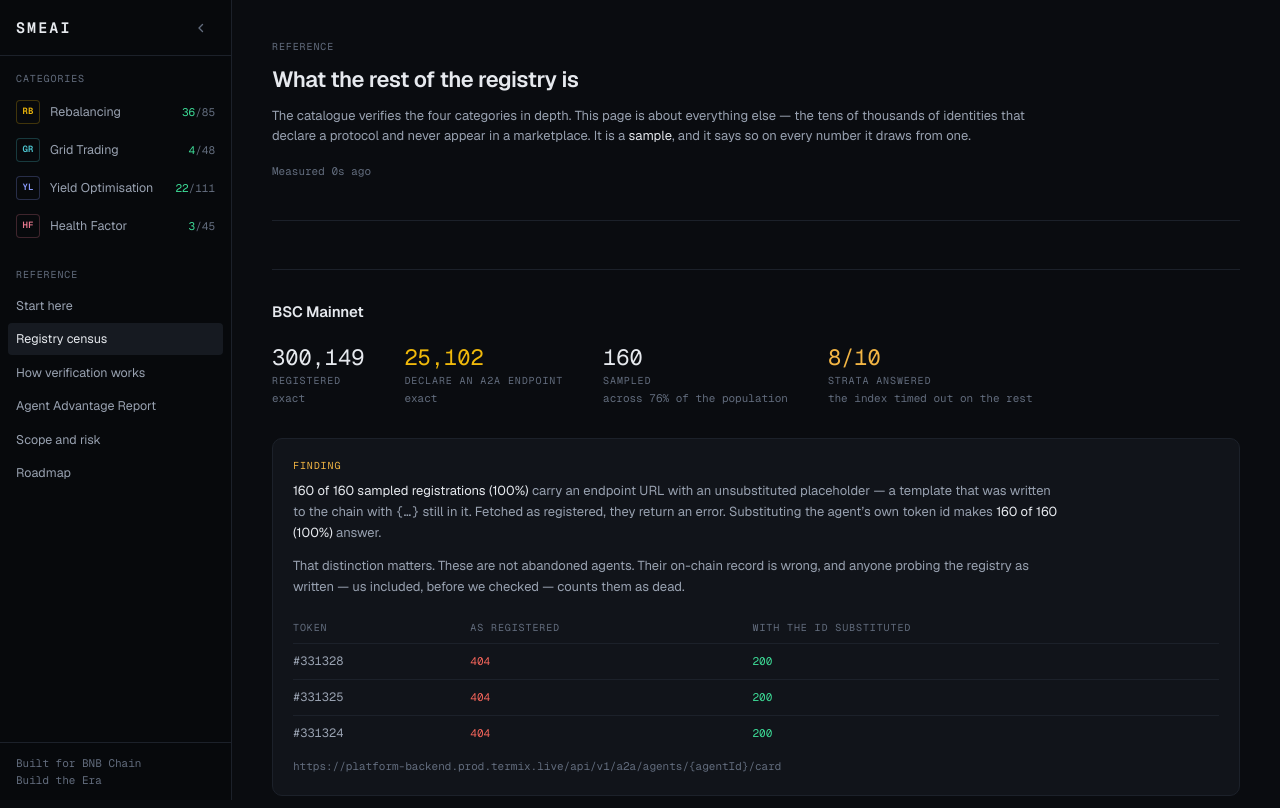
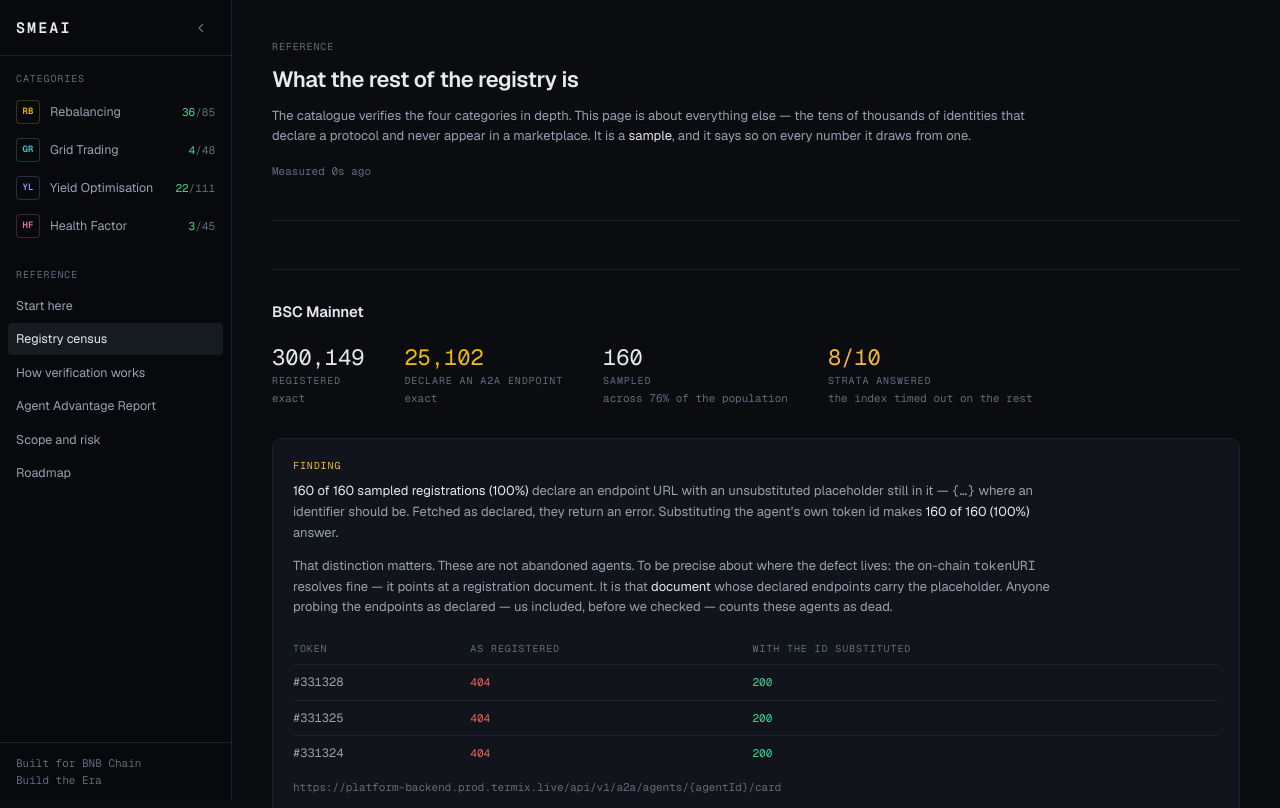
Before and after one commit to Elioz404/SMEAI, a Next.js app: page /census in a window 1280 px wide. Shown: the top 808 px of the page. Built offline with nearby package versions, Linux system fonts and the light colour scheme.

Commit message:
Rename judges page to /start and document agent listing

```diff
--- a/src/app/census/page.tsx
+++ b/src/app/census/page.tsx
@@ -136,9 +136,9 @@ function ChainBlock({ c, lead = false }: { c: CensusChain; lead?: boolean }) {
               {s.broken_template} of {s.with_endpoint} sampled registrations
               {brokenPct !== null ? ` (${brokenPct}%)` : ""}
             </span>{" "}
-            carry an endpoint URL with an unsubstituted placeholder — a template
-            that was written to the chain with <code className="t-mono">{"{…}"}</code>{" "}
-            still in it. Fetched as registered, they return an error.
+            declare an endpoint URL with an unsubstituted placeholder still in
+            it — <code className="t-mono">{"{…}"}</code> where an identifier
+            should be. Fetched as declared, they return an error.
             {resolvePct !== null && (
               <>
                 {" "}
@@ -152,9 +152,13 @@ function ChainBlock({ c, lead = false }: { c: CensusChain; lead?: boolean }) {
             )}
           </p>
           <p className="t-body mt-3 max-w-3xl text-t2">
-            That distinction matters. These are not abandoned agents. Their
-            on-chain record is wrong, and anyone probing the registry as written
-            — us included, before we checked — counts them as dead.
+            That distinction matters. These are not abandoned agents. To be
+            precise about where the defect lives: the on-chain{" "}
+            <code className="t-mono">tokenURI</code> resolves fine — it points at
+            a registration document. It is that <span className="text-t1">document</span> whose declared
+            endpoints carry the placeholder. Anyone probing the endpoints as
+            declared — us included, before we checked — counts these agents as
+            dead.
           </p>
 
           {c.examples.length > 0 && (
--- a/src/app/scope/page.tsx
+++ b/src/app/scope/page.tsx
@@ -39,8 +39,8 @@ export default function ScopePage() {
         <P>
           The same flow was run <B>once</B> on BSC Mainnet with real funds, by
           hand, and recorded with its transaction hashes on{" "}
-          <Link href="/judges" className="lnk">
-            the reviewer page
+          <Link href="/start" className="lnk">
+            the evidence index
           </Link>
           . That was a one-off demonstration, not a mode you can trigger: there
           is no mainnet button, because every visitor pressing one would spend
--- a/src/app/judges/page.tsx
+++ b/src/app/start/page.tsx
@@ -18,11 +18,15 @@ export const metadata = {
 };
 
 /**
- * Entrada sin friccion para quien evalua.
+ * El indice de evidencia: cada afirmacion y donde comprobarla.
  *
- * Un jurado abre decenas de proyectos y no va a buscar donde esta lo bueno. Esta
- * pagina no vende nada: enumera las afirmaciones comprobables, dice donde se
- * comprueba cada una, y lleva de un clic a una contratacion que funciona.
+ * Vive en /start y no en /judges a proposito. El contenido le sirve a cualquiera
+ * que evalue si fiarse — un comprador, un operador de agentes, un socio — y una
+ * ruta llamada "jueces" seria un artefacto de hackathon con fecha de caducidad
+ * dentro de un producto pensado para que lo adopten.
+ *
+ * No vende nada: enumera lo comprobable, dice donde se comprueba, y lleva de un
+ * clic a una contratacion que funciona.
  *
  * El agente al que enlaza NO esta escrito a mano. Se elige en cada render entre
  * los contratables que ademas cotizan precio, porque un enlace fijo apunta a un
@@ -54,7 +58,7 @@ export default function JudgesPage() {
   return (
     <div className="wrap px-6 pb-20 lg:px-10">
       <header className="border-b border-line py-10">
-        <p className="t-label">For reviewers</p>
+        <p className="t-label">Start here</p>
         <h1 className="t-h1 mt-3 text-t1">Start here</h1>
         <p className="t-body mt-3 max-w-3xl text-t2">
           Every number on this site was measured by calling something. This page
@@ -395,6 +399,39 @@ export default function JudgesPage() {
         </div>
       </Step>
 
+      {/* Como entra la OFERTA. Sin esto, quien evalua adoptar esto como puerta
+          de entrada no puede saber si es un indice curado a mano o un
+          marketplace que se alimenta solo — y la respuesta juega a favor. */}
+      <Step n="06" title="Getting an agent listed here">
+        <P>
+          There is no application, no review queue and no fee. Nobody at SMEAI
+          decides who appears. <B>Register on ERC-8004 with an endpoint that
+          answers</B>, and the next run finds you — the catalogue re-reads the
+          registry every 30 minutes.
+        </P>
+        <P>
+          What happens then is the same for everyone: we fetch the agent card,
+          then call the A2A service behind it, and publish both results with
+          their status, latency and timestamp. Expose an ERC-8183 negotiation
+          skill and your price appears too.
+        </P>
+        <P>
+          Two things lower a score, and neither removes anyone: sharing a
+          backend with other registered identities, and declaring an endpoint
+          that is not reachable from a public client.{" "}
+          <B>Failing agents are never delisted</B> — they are shown, dimmed,
+          with the failure and the moment it was measured. A marketplace that
+          quietly drops what stops working is a marketplace you cannot trust
+          when it says something works.
+        </P>
+        <p className="t-data mt-1 text-t3">
+          Two of the listings are ours, published so the thinnest category
+          always has something that answers. They carry an{" "}
+          <span style={{ color: "var(--warn)" }}>ours</span> label and are
+          excluded from every figure on this site.
+        </p>
+      </Step>
+
       <section className="mt-14 border-t border-line pt-10">
         <h2 className="t-h2 text-t1">What this is not</h2>
         <div className="mt-3 flex max-w-3xl flex-col gap-3">
--- a/src/components/Shell.tsx
+++ b/src/components/Shell.tsx
@@ -164,7 +164,7 @@ export function Shell({
             <>
               <p className="t-label px-4 pb-2 pt-6">Reference</p>
               <ul className="flex flex-col gap-0.5 px-2">
-                <SideLink href="/judges" active={pathname === "/judges"}>
+                <SideLink href="/start" active={pathname === "/start"}>
                   Start here
                 </SideLink>
                 <SideLink href="/census" active={pathname === "/census"}>
```
Also changed, not shown: .chk.mjs (added), 1 other file (tests, documents, lock files or other folders).
